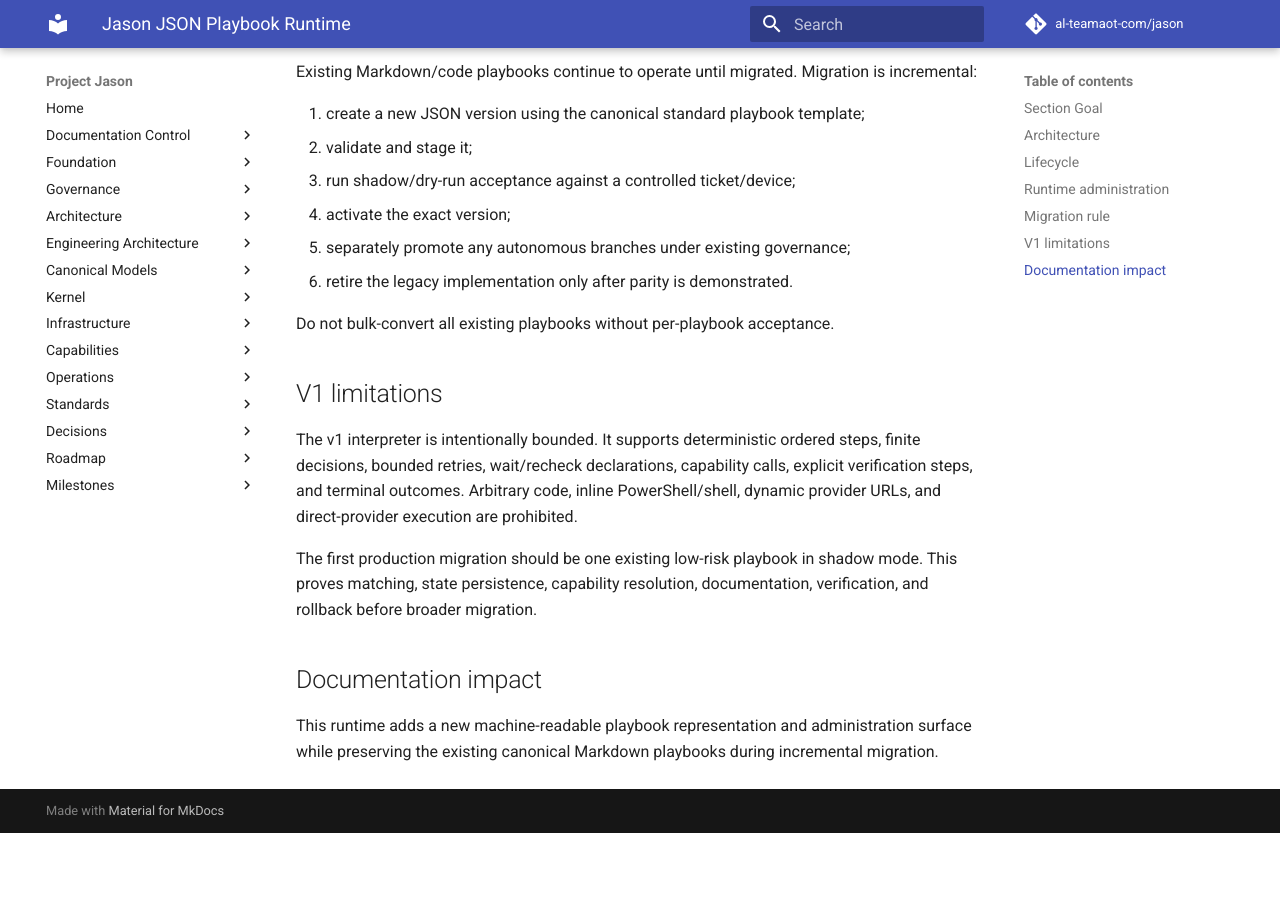
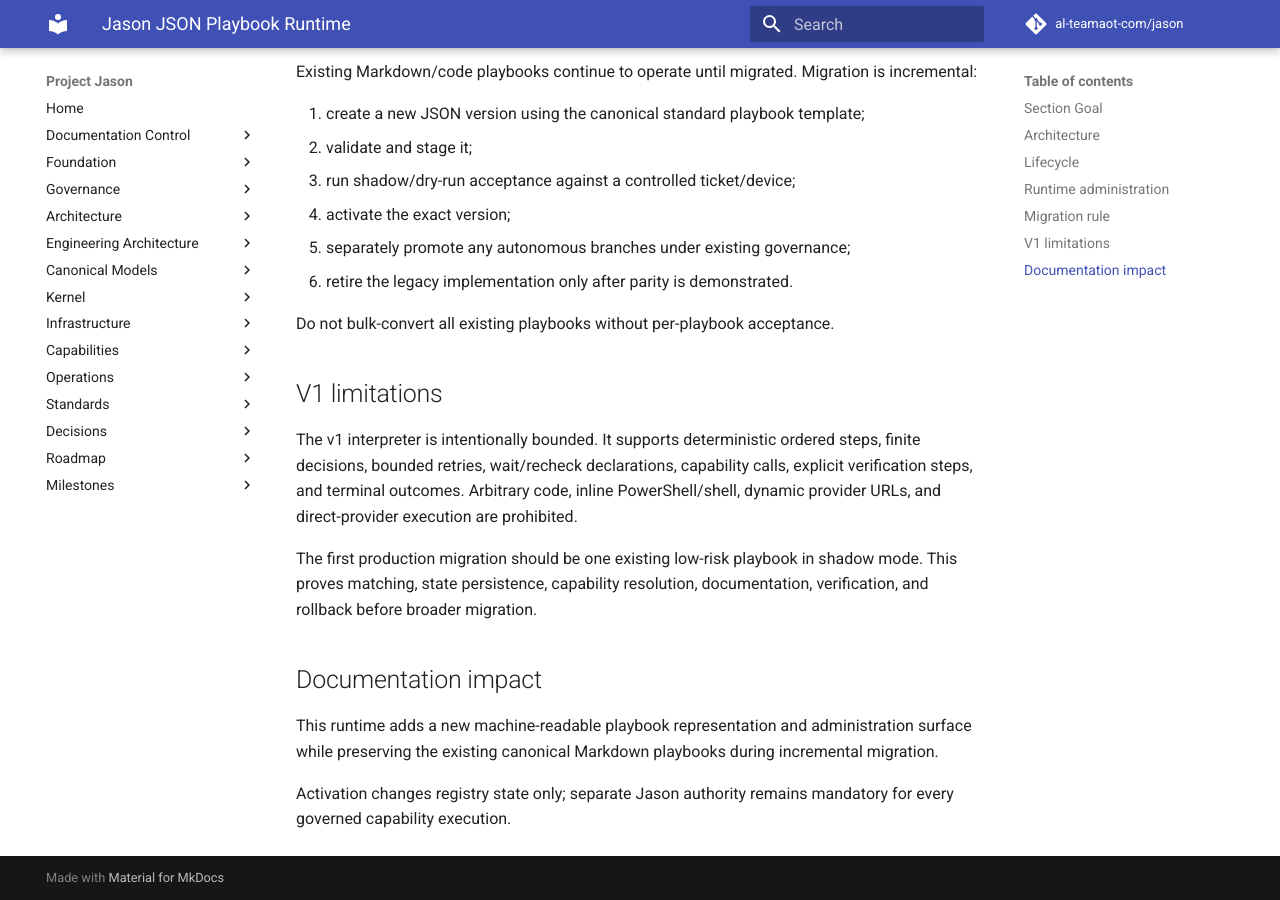
Before and after one commit to al-teamaot-com/jason, an MkDocs documentation site: the page built from docs/playbooks/Jason-JSON-Playbook-Runtime.md, in a window 1280 px wide and 900 px high, scrolled down 1287 px. Built offline with MkDocs 1.6.1 and Material for MkDocs 9.7.7, drawn with Linux system fonts in a browser that asks for light colours; comment, search, counter and statistics services are not loaded; before the commit the page ends 2120 px from its top, so only the background shows below that.

Commit message:
Clarify JSON playbook authority boundary

```diff
--- a/docs/playbooks/Jason-JSON-Playbook-Runtime.md
+++ b/docs/playbooks/Jason-JSON-Playbook-Runtime.md
@@ -66,3 +66,5 @@ The first production migration should be one existing low-risk playbook in shado
 ## Documentation impact
 
 This runtime adds a new machine-readable playbook representation and administration surface while preserving the existing canonical Markdown playbooks during incremental migration.
+
+Activation changes registry state only; separate Jason authority remains mandatory for every governed capability execution.
```
